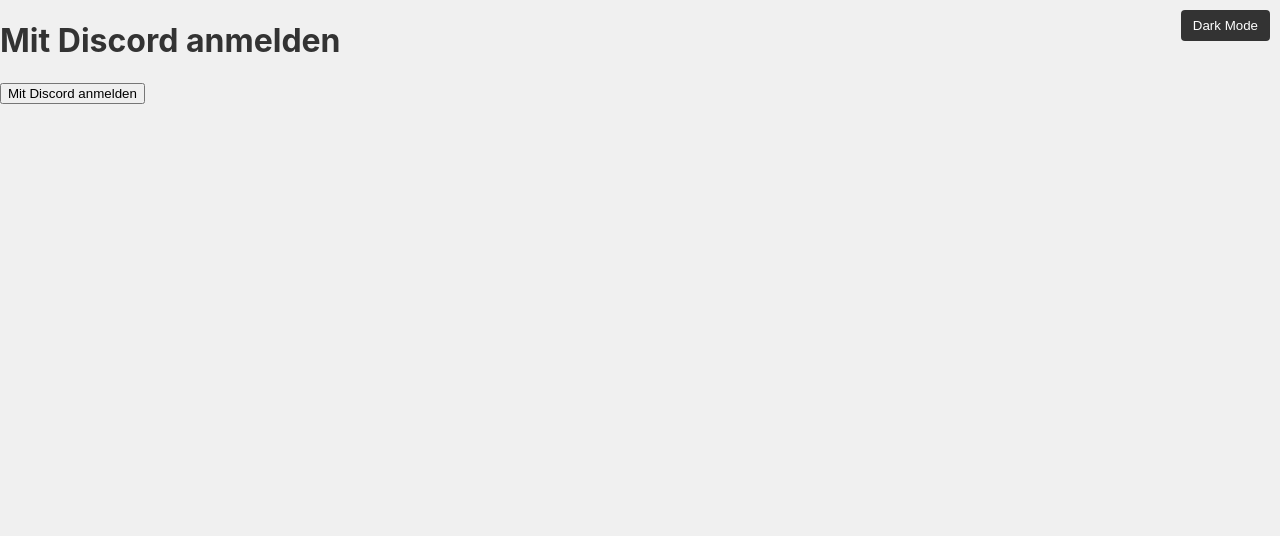
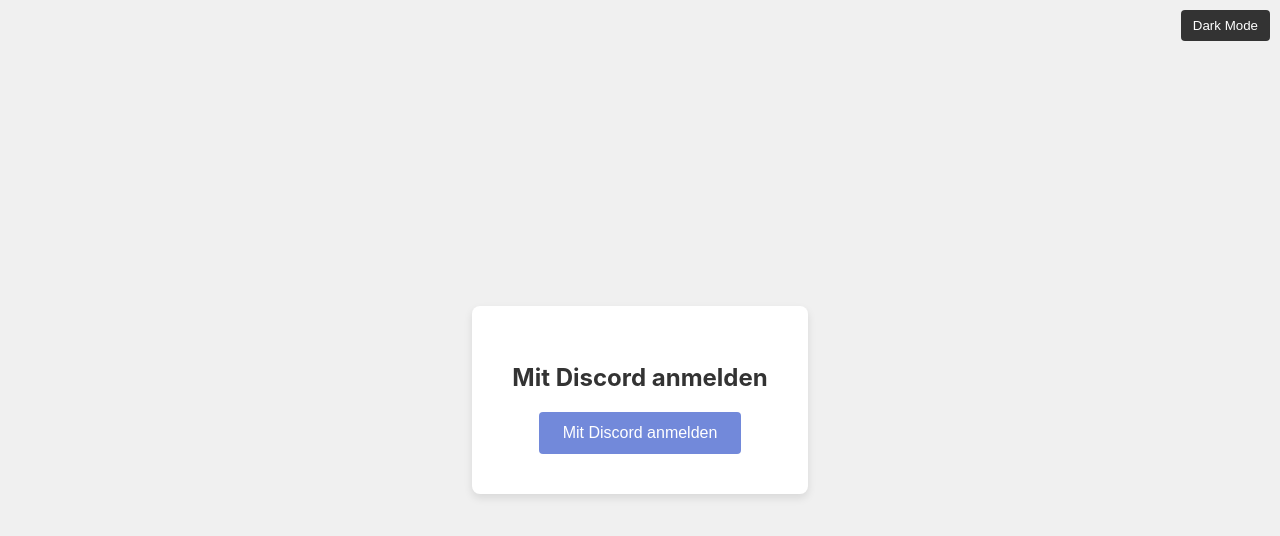
Before and after one commit to serverhosting-main-de/ticket-panel, a React (Create React App) app in the folder frontend/: page /login in a window 1280 px wide. Shown: the top 536 px of the page. Built offline with nearby package versions, Linux system fonts and the light colour scheme.

Commit message:
Füge Styled Components hinzu und verbessere Login- und Dashboard-Komponenten

```diff
--- a/frontend/package.json
+++ b/frontend/package.json
@@ -7,7 +7,8 @@
     "react": "^18.2.0",
     "react-dom": "^18.2.0",
     "react-router-dom": "^7.3.0",
-    "react-scripts": "5.0.1"
+    "react-scripts": "5.0.1",
+    "styled-components": "^6.1.15"
   },
   "scripts": {
     "start": "react-scripts start",
--- a/frontend/src/components/Dashboard.js
+++ b/frontend/src/components/Dashboard.js
@@ -5,6 +5,15 @@
   const location = useLocation();
   const searchParams = new URLSearchParams(location.search);
   const username = searchParams.get("username");
+
+  if (!username) {
+    return (
+      <div>
+        <h1>Willkommen im Dashboard!</h1>
+        <p>Benutzername nicht gefunden. Bitte melde dich erneut an.</p>
+      </div>
+    );
+  }
 
   return (
     <div>
--- a/frontend/src/components/Login.js
+++ b/frontend/src/components/Login.js
@@ -1,15 +1,53 @@
 import React from "react";
+import styled from "styled-components";
+
+const LoginContainer = styled.div`
+  display: flex;
+  justify-content: center;
+  align-items: center;
+  height: 100vh;
+  background-color: #f0f0f0;
+`;
+
+const LoginBox = styled.div`
+  background-color: white;
+  padding: 40px;
+  border-radius: 8px;
+  box-shadow: 0 4px 8px rgba(0, 0, 0, 0.1);
+  text-align: center;
+`;
+
+const LoginTitle = styled.h1`
+  font-size: 24px;
+  margin-bottom: 20px;
+`;
+
+const LoginButton = styled.button`
+  background-color: #7289da;
+  color: white;
+  padding: 12px 24px;
+  border: none;
+  border-radius: 4px;
+  cursor: pointer;
+  font-size: 16px;
+
+  &:hover {
+    background-color: #677bc4;
+  }
+`;
 
 function Login() {
   const handleLogin = () => {
-    window.location.href = "https://backendtickets.wonder-craft.de/login"; // Link zum Backend-Login
+    window.location.href = "https://backendtickets.wonder-craft.de/login";
   };
 
   return (
-    <div>
-      <h1>Mit Discord anmelden</h1>
-      <button onClick={handleLogin}>Mit Discord anmelden</button>
-    </div>
+    <LoginContainer>
+      <LoginBox>
+        <LoginTitle>Mit Discord anmelden</LoginTitle>
+        <LoginButton onClick={handleLogin}>Mit Discord anmelden</LoginButton>
+      </LoginBox>
+    </LoginContainer>
   );
 }
 
```
Also changed, not shown: 2 other files (tests, documents, lock files or other folders).
